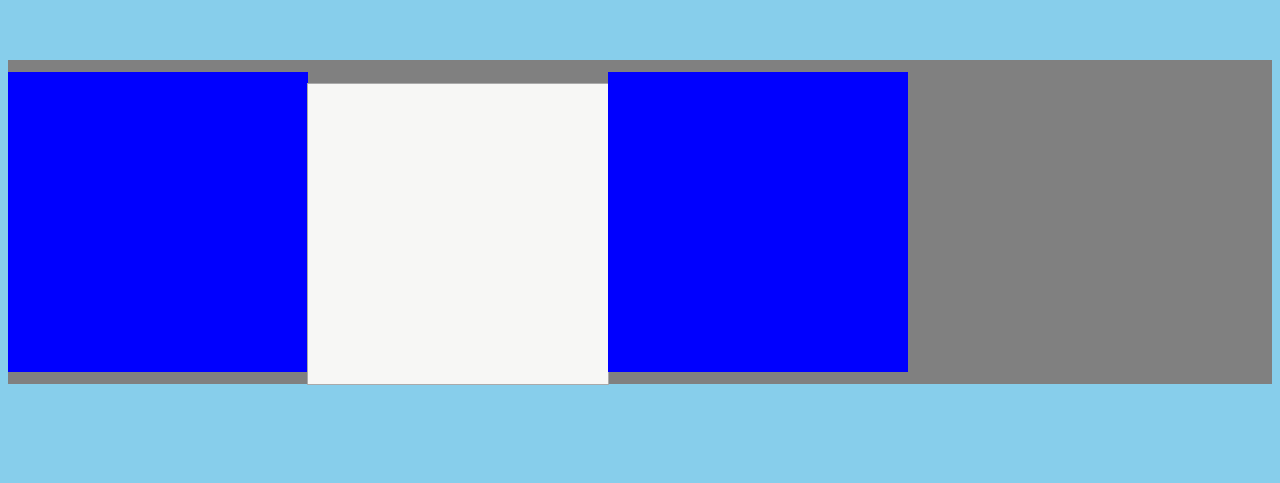
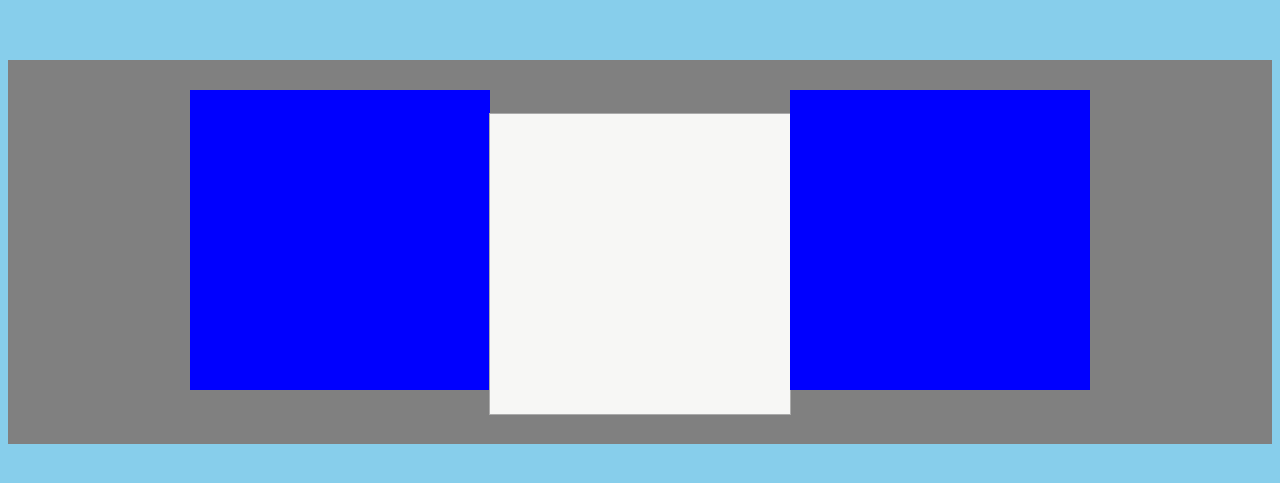
Before and after one commit to GraceLoeper0218/ART101_Sammy-sCanvas, a plain HTML site: page index.html in a window 1280 px wide. Shown: the part 61-544 px from the top of the page. Drawn offline with nearby package versions, Linux system fonts and the light colour scheme.

Commit message:
Update canvas.css

```diff
--- a/canvas.css
+++ b/canvas.css
@@ -34,11 +34,12 @@ button {
     overflow: hidden;
      }
 #content {
-     align-items: center;
+     justify-content: center;
      display: flex;
      position: relative;
      height: 100%;
       background-color: grey;
+    padding: 30px;
 }
 #sectionleft {
 display: block;
```
